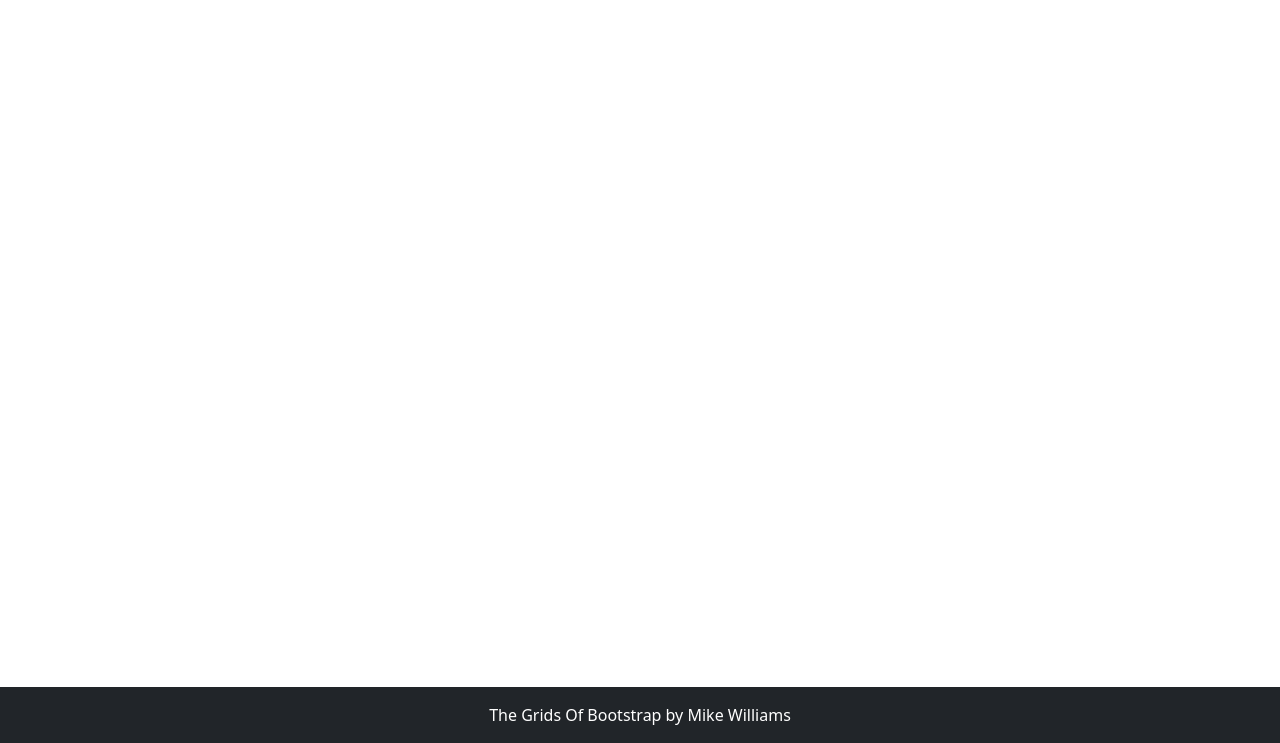
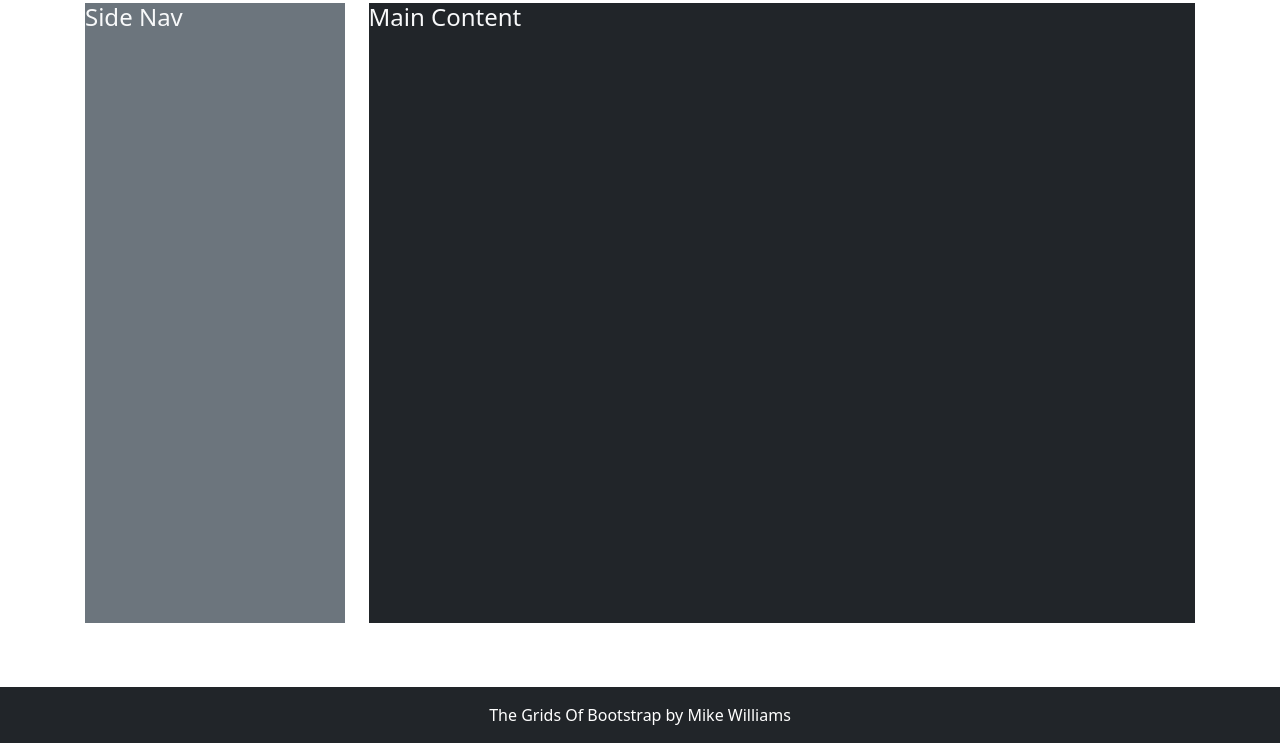
Before and after one commit to mikey32905/BootstrapGrids, a plain HTML site: page Grid2.html in a window 1280 px wide. Shown: the part 57-800 px from the top of the page. Drawn offline with nearby package versions, Linux system fonts and the light colour scheme.

Commit message:
Update Grid2.html
added bootstrap logic/code for sidenav and main content columns.

```diff
--- a/Grid2.html
+++ b/Grid2.html
@@ -62,7 +62,19 @@
 </nav>
 
     <main class="flex-shrink-0">
-       <div class="container">
+       <div class="container h-100 minHeight">
+           <div class="row h-100">
+                <div class="col-3">
+                        <div class="bg-secondary text-light h-100">
+                            <h4>Side Nav</h4>
+                        </div>
+                </div>
+                <div class="col-9">
+                        <div class="bg-dark text-light h-100">
+                            <h4>Main Content</h4>
+                        </div>
+                </div>
+        </div>
        </div>
     </main>
     <footer class="footer mt-auto py-3 bg-dark">
```
